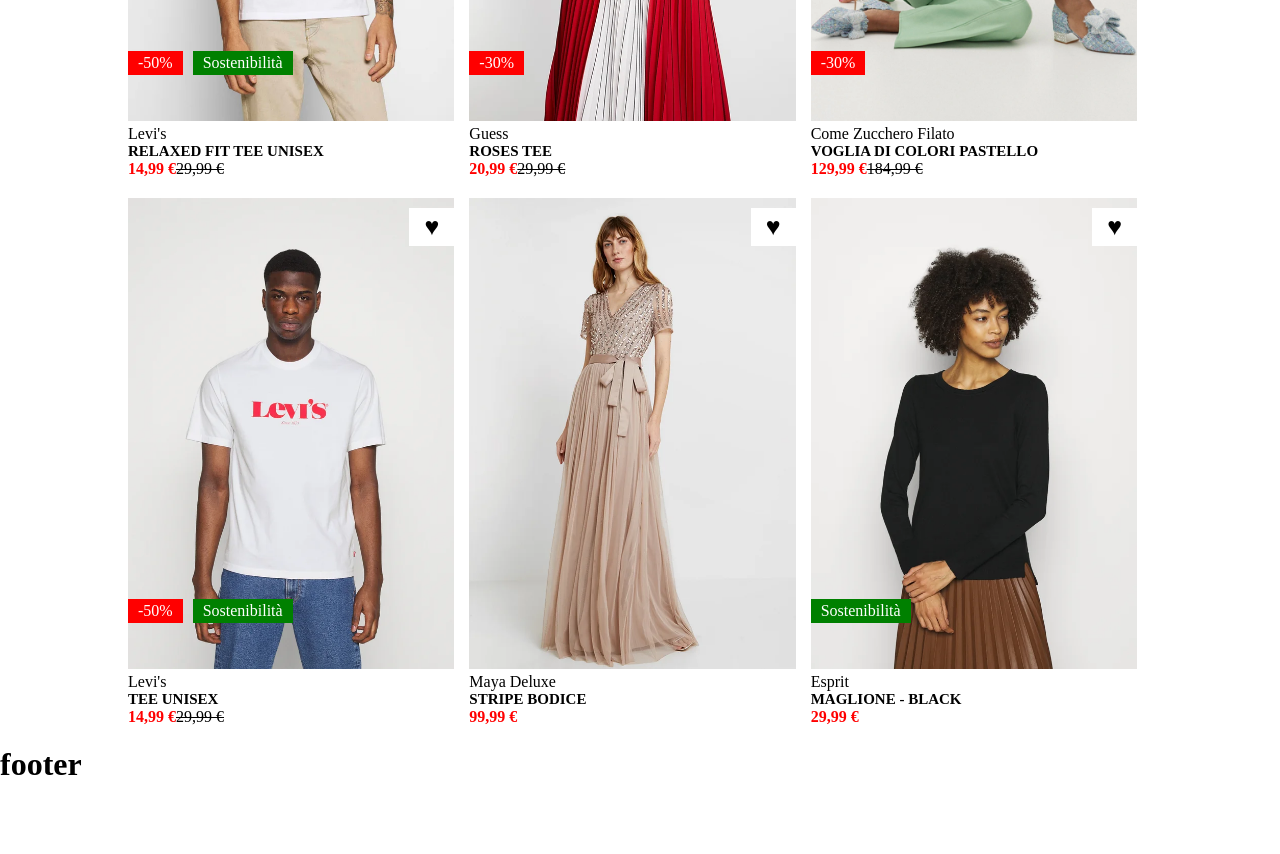
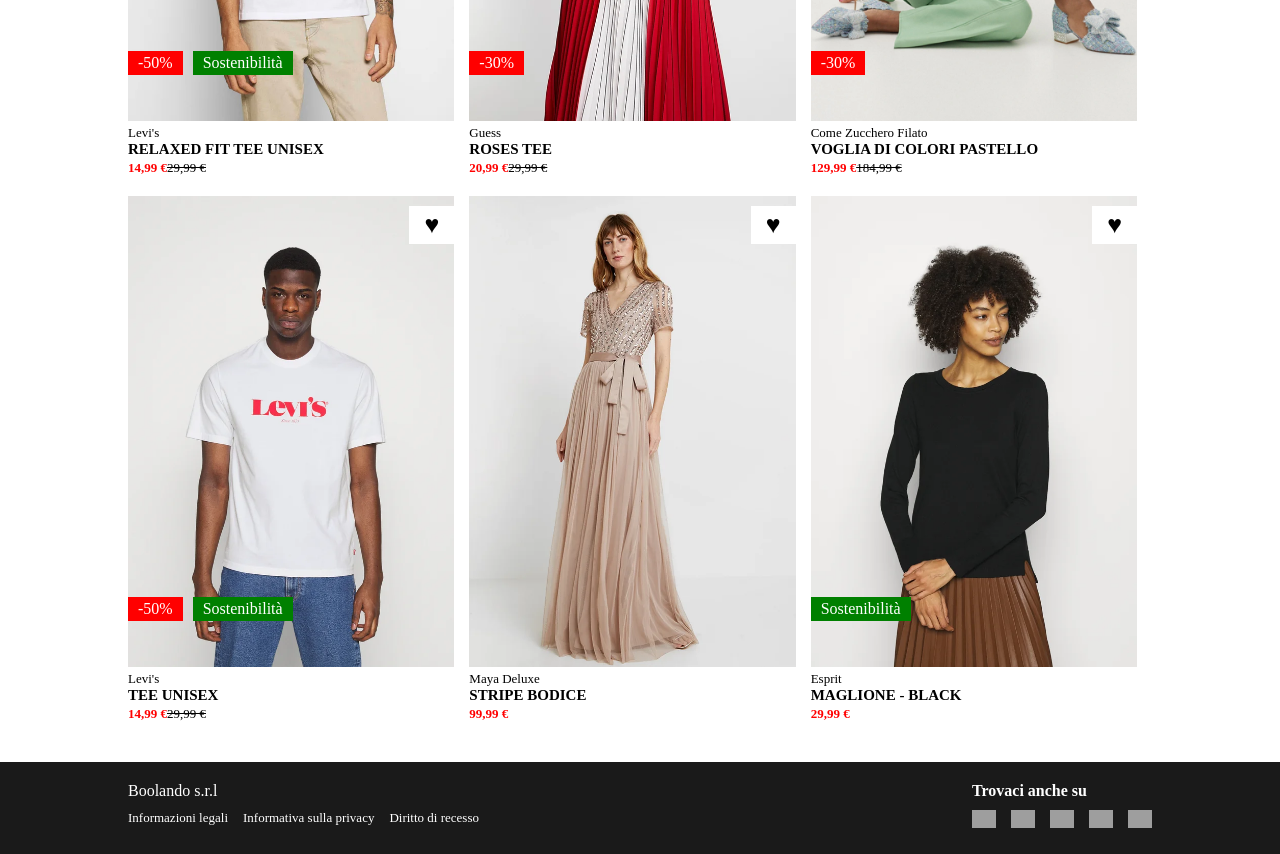
Before and after one commit to LuigiRiva99/vite-boolando, a Vue app: page / in a window 1280 px wide. Shown: the part 440-1294 px from the top of the page. Before the commit the page ends 1223 px from the top, so only its background shows below. Built offline with nearby package versions, Linux system fonts and the light colour scheme; grey boxes are pictures that could not be loaded.

Commit message:
ADD: AppFooter.vue template and style

```diff
--- a/src/components/AppFooter.vue
+++ b/src/components/AppFooter.vue
@@ -9,8 +9,73 @@
 </script>
 
 <template>
-    <h1>footer</h1>
+    <footer class="footer-bar">
+        <div class="container">
+            <div class="row">
+                <div class="company">
+                    <p class="company-title">Boolando s.r.l</p>
+                    <ul class="company-info">
+                        <li><a href="#">Informazioni legali</a></li>
+                        <li><a href="#">Informativa sulla privacy</a></li>
+                        <li><a href="#">Diritto di recesso</a></li>
+                    </ul>
+                </div>
+                <div class="socials">
+                    <p class="socials-title">Trovaci anche su</p>
+                    <ul class="socials-icons">
+                        <li><a href="#"><img src="https://img.icons8.com/ios/24/FFFFFF/twitterx--v1.png" alt="twitterx--v1"></a></li>
+                        <li><a href="#"><img src="https://img.icons8.com/ios/50/FFFFFF/facebook-new.png" alt="facebook-new"/></a></li>
+                        <li><a href="#"><img src="https://img.icons8.com/ios/24/FFFFFF/instagram-new--v1.png" alt=""></a></li>
+                        <li><a href="#"><img src="https://img.icons8.com/ios-filled/24/FFFFFF/pinterest--v1.png" alt=""></a></li>
+                        <li><a href="#"><img src="https://img.icons8.com/external-tal-revivo-bold-tal-revivo/24/FFFFFF/external-youtube-is-an-american-video-sharing-and-now-googles-subsidiaries-logo-bold-tal-revivo.png" alt=""></a></li>
+                    </ul>
+                </div>
+            </div>
+        </div>
+    </footer>
 </template>
 
-<style>
+<style scoped>
+.footer-bar .row{
+    display: flex;
+    justify-content: space-between;
+    padding: 20px 0px;
+}
+
+.socials, .company{
+    display: flex;
+    flex-direction: column;
+}
+
+.socials {
+    align-items: flex-start
+}
+
+.company-info, .socials-icons{
+    display: flex;
+    margin-top: 10px;
+    gap: 15px;
+}
+
+.footer-bar{
+    background-color: #1A1A1A;
+    color: white;
+    margin-top: 20px;
+}
+
+.company-info {
+    font-size: 13px;
+}
+
+.socials-title {
+    padding-right: 15px;
+    font-weight: bold;
+}
+
+.socials-icons li{
+    height: 24px;
+    width: 24px;
+}
+
+
 </style>
--- a/src/components/AppMain.vue
+++ b/src/components/AppMain.vue
@@ -224,4 +224,8 @@
     font-weight: bold;
     font-size: 15px;
 }
+
+.brand-name, .og-price, .price{
+    font-size: 13px;
+}
 </style>
```
